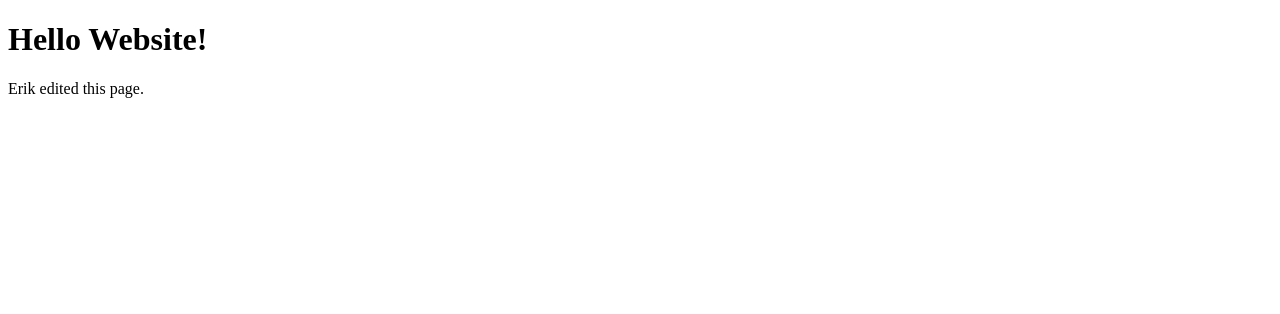
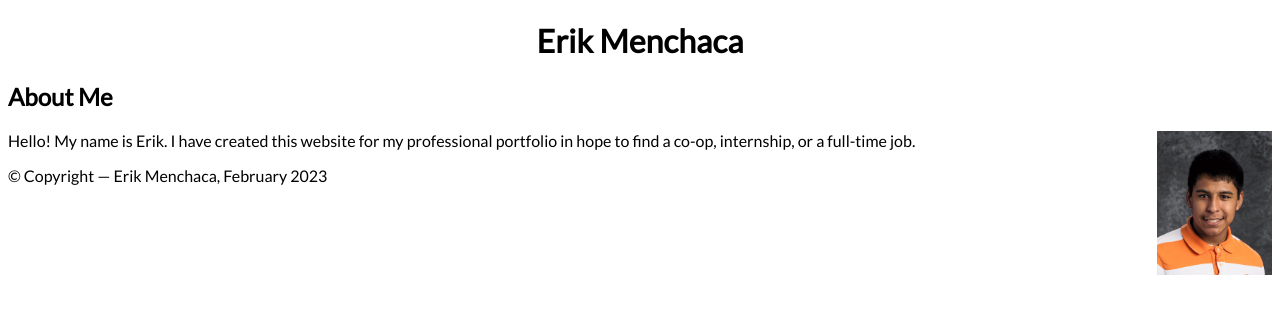
Before and after one commit to erikmenchaca/erikmenchaca.github.io, a PHP site: page / in a window 1280 px wide. Shown: the top 314 px of the page. Run offline with PHP 8.4, Linux system fonts and the light colour scheme.

Commit message:
added few files.

```diff
--- a/css/styles.css
+++ b/css/styles.css
@@ -1 +1,11 @@
 @charset "UTF-8";
+@import url('https://fonts.googleapis.com/css2?family=Lato&display=swap');
+body {
+	font-family: 'Lato', sans-serif;
+}
+header {
+	text-align: center;
+}
+img {
+	float: right;
+}
--- a/index.html
+++ b/index.html
@@ -3,23 +3,25 @@
   <head>
     <title>My Website - Portfolio</title>
     <meta charset="utf-8">
+	  <link rel="stylesheet" type="text/css" href="css/styles.css">
   </head>
   <body>
     <header>
-      <h1>Hello Website!</h1>
+      <h1>Erik Menchaca</h1>
     </header>
     <nav>
 
 
     </nav>
     <main>
-      <p>Erik edited this page.</p>
+      <h2>About Me</h2>
+		<img src="assets/media/menchacaerik.JPG" alt="Erik" title="Erik" width="115">
+		<p> Hello! My name is Erik. I have created this website for my professional portfolio in hope to find a co-op, internship, or a full-time job. </p>
 
     </main>
 
     <footer>
-
-
-    </footer>
+		<p>&copy; Copyright &mdash; Erik Menchaca, February 2023</p>
+	  </footer>
   </body>
 </html>
```
Also changed, not shown: assets/media/menchacaerik.JPG (added).
